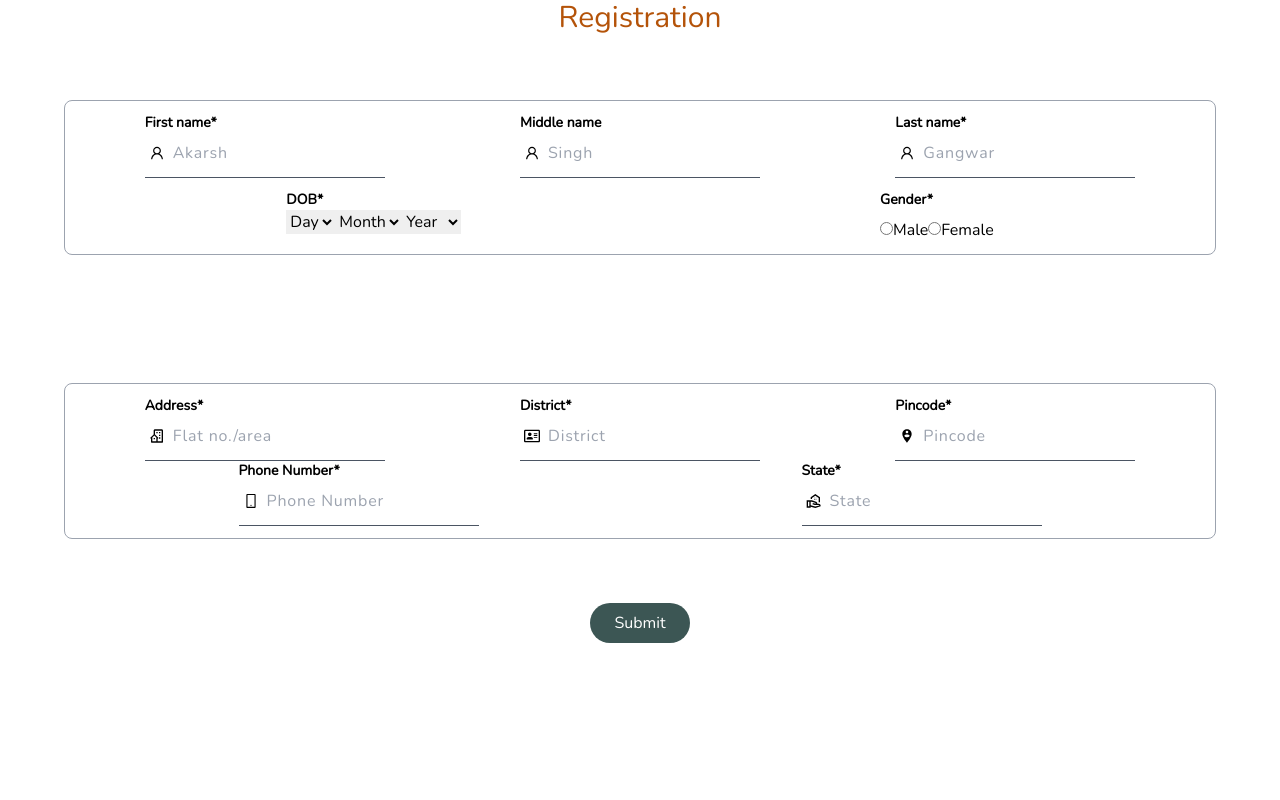
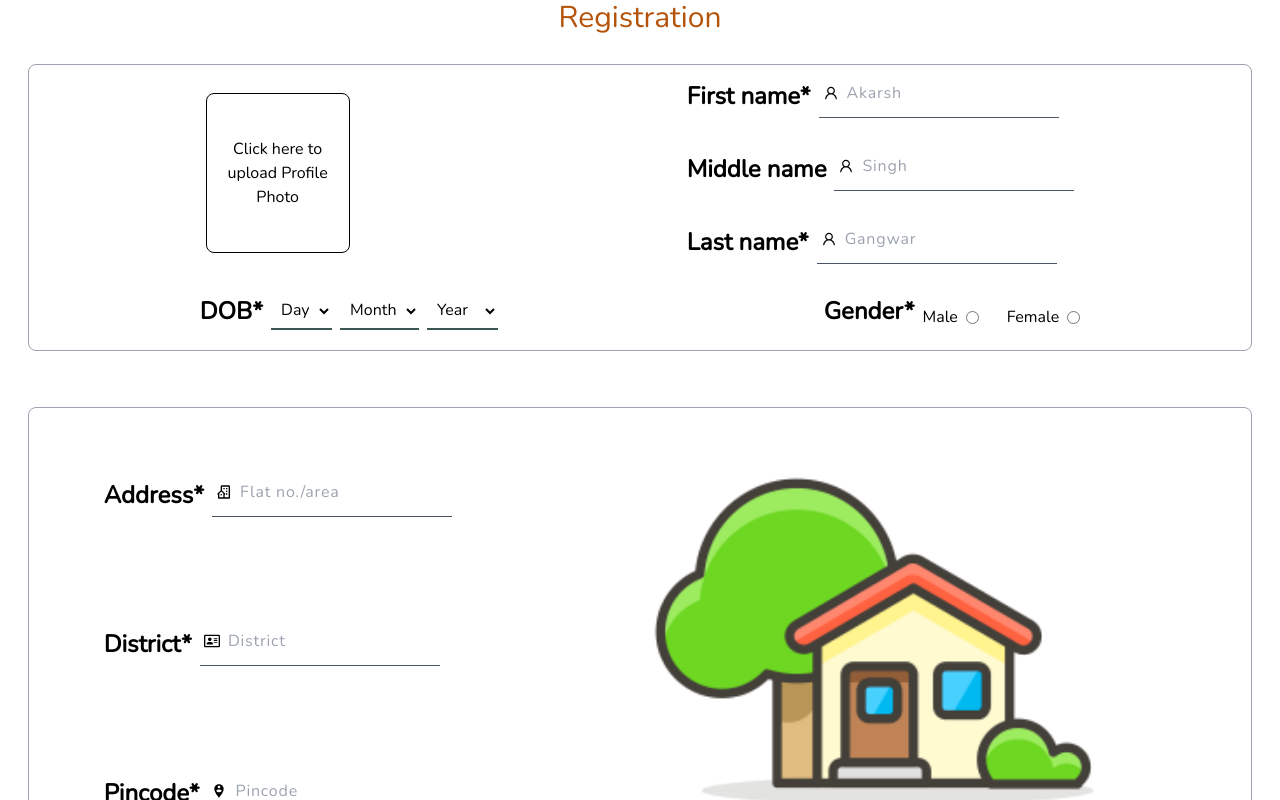
Before and after one commit to DevRyth/Time-Bank-Client, a React (Create React App) app: page /register in a window 1280 px wide. Shown: the top 800 px of the page. Built offline with nearby package versions, Linux system fonts and the light colour scheme.

Commit message:
Completed design of user register page

```diff
--- a/src/pages/PersonalDetails.tsx
+++ b/src/pages/PersonalDetails.tsx
@@ -9,6 +9,8 @@ import { Formik, FormikProps, FormikValues } from "formik";
 import axios from "axios";
 import Button from "../sharedComponents/button/Button";
 import { BASE_URL } from "../constants/constants";
+import Select from "../sharedComponents/Select";
+import homeImage from "../Images/home.png";
 
 interface Props {
   className?: string;
@@ -41,7 +43,7 @@ const PersonalDetails: React.FC<Props> = ({ className }) => {
 
   return (
     <div className={className}>
-      <div className="text-center  text-yellow-700 from-on-primary-dark text-3xl">
+      <div className="text-center text-yellow-700 from-on-primary-dark text-3xl">
         Registration
       </div>
       <Formik
@@ -78,10 +80,12 @@ const PersonalDetails: React.FC<Props> = ({ className }) => {
             onSubmit={formikProps.handleSubmit}
             className="flex flex-col justify-center"
           >
-            <div className="border  border-gray-400 rounded-lg space-y-3	m-16 p-3">
-              <div className="flex flex-col justify-around sm:flex-row ">
-                <div className="flex flex-col -space-y-0  ">
-                  <label className="text-sm  hidden sm:block font-bold">
+            <div className="border border-gray-400 rounded-lg space-y-7 m-7 p-2">
+              <div className="flex flex-col sm:flex-row justify-around items-center sm:items-stretch">
+                <div className="border border-black w-36 h-40 rounded-lg pb-3 sm:pb-0 text-center flex items-center sm:mt-5">Click here to upload Profile Photo</div>
+                <div className="flex flex-col space-y-7">
+                  <div className="flex flex-row items-center space-x-2">
+                    <label className="text-sm  hidden sm:block font-bold md:text-lg lg:text-xl xl:text-2xl">
                       First name*
                     </label>
                     <Input
@@ -93,8 +97,9 @@ const PersonalDetails: React.FC<Props> = ({ className }) => {
                       <AiOutlineUser />
                     </Input>
                   </div>
-                <div className="flex flex-col -space-y-0  ">
-                  <label className="text-sm hidden sm:block font-bold">
+
+                  <div className="flex flex-row items-center space-x-2">
+                    <label className="text-sm hidden sm:block font-bold md:text-lg lg:text-xl xl:text-2xl">
                       Middle name
                     </label>
                     <Input
@@ -106,8 +111,9 @@ const PersonalDetails: React.FC<Props> = ({ className }) => {
                       <AiOutlineUser />
                     </Input>
                   </div>
-                <div className="flex flex-col  -space-y-0 ">
-                  <label className="text-sm  hidden sm:block font-bold">
+
+                  <div className="flex flex-row items-center space-x-2">
+                    <label className="text-sm hidden sm:block font-bold md:text-lg lg:text-xl xl:text-2xl">
                       Last name*
                     </label>
                     <Input
@@ -119,44 +125,30 @@ const PersonalDetails: React.FC<Props> = ({ className }) => {
                       <AiOutlineUser />
                     </Input>
                   </div>
+
+                </div>
               </div>
 
-              <div className="flex flex-col md:flex-row -space-y-0 justify-around">
-                <div className="flex flex-col">
-                  <label className="hidden text-sm sm:block font-bold">
+              <div className="flex flex-col sm:flex-row -space-y-0 justify-around items-center pb-3">
+
+                <div className="flex flex-row items-center space-x-2">
+                  <label className="hidden text-sm sm:block font-bold md:text-lg lg:text-xl xl:text-2xl">
                     DOB*
                   </label>
-                  <div className="flex">
-                    <select
-                      onChange={formikProps.handleChange}
-                      name="birth_date"
-                    >
-                      {day.map((value, index) => {
-                        return <option key={index}>{value}</option>;
-                      })}
-                    </select>
-                    <select
-                      onChange={formikProps.handleChange}
-                      name="birth_month"
-                    >
-                      {month.map((value, index) => {
-                        return <option key={index}>{value}</option>;
-                      })}
-                    </select>
-                    <select
-                      onChange={formikProps.handleChange}
-                      name="birth_year"
-                    >
-                      {year.map((value, index) => {
-                        return <option key={index}>{value}</option>;
-                      })}
-                    </select>
+                  <div className="flex justify-center space-x-2">
+                    <Select label="Day" name="birth_date" options={day} onChange={formikProps.handleChange} />
+                    <Select label="Month" name="birth_month" options={month} onChange={formikProps.handleChange} />
+                    <Select label="Year" name="birth_year" options={year} onChange={formikProps.handleChange} />
                   </div>
                 </div>
-                <div className=" mx-auto sm:mx-0 space-y-3">
-                  <label className="hidden  sm:block text-sm font-bold ">
+
+                <div className="space-y-3 flex flex-row items-center space-x-2">
+                  <label className="hidden  sm:block text-sm font-bold md:text-lg lg:text-xl xl:text-2xl">
                     Gender*
                   </label>
+                  <div className="flex flex-row space-x-7 items-center">
+                    <label className="flex flex-row space-x-2 items-center">
+                      <span>Male</span>
                       <input
                         onChange={formikProps.handleChange}
                         className=""
@@ -164,7 +156,9 @@ const PersonalDetails: React.FC<Props> = ({ className }) => {
                         name="gender"
                         value="Male"
                       ></input>
-                  <span>Male</span>
+                    </label>
+                    <label className="flex flex-row space-x-2 items-center">
+                      <span>Female</span>
                       <input
                         onChange={formikProps.handleChange}
                         className=""
@@ -172,16 +166,20 @@ const PersonalDetails: React.FC<Props> = ({ className }) => {
                         name="gender"
                         value="Female"
                       ></input>
-                  <span>Female</span>
+                    </label>
                   </div>
                 </div>
               </div>
-            <div className="border border-gray-400 rounded-lg	m-16 p-3">
+            </div>
+
+
+            <div className="border border-gray-400 rounded-lg	m-7 p-3">
               {/* address */}
+              <div className="flex flex-row justify-center sm:justify-around">
+                <div className="flex flex-col justify-around space-y-2 sm:space-y-0">
 
-              <div className="flex flex-col justify-around sm:flex-row">
-                <div className=" flex flex-col">
-                  <label className="hidden sm:block text-sm font-bold ">
+                  <div className="flex flex-col sm:flex-row items-center space-x-2">
+                    <label className="hidden sm:block text-sm font-bold md:text-lg lg:text-xl xl:text-2xl">
                       Address*
                     </label>
                     <Input
@@ -193,8 +191,9 @@ const PersonalDetails: React.FC<Props> = ({ className }) => {
                       <BiBuildingHouse />
                     </Input>
                   </div>
-                <div className=" flex flex-col">
-                  <label className=" hidden text-sm sm:block font-bold">
+
+                  <div className="flex flex-col sm:flex-row items-center space-x-2">
+                    <label className=" hidden text-sm sm:block font-bold md:text-lg lg:text-xl xl:text-2xl">
                       District*
                     </label>
                     <Input
@@ -207,8 +206,8 @@ const PersonalDetails: React.FC<Props> = ({ className }) => {
                     </Input>
                   </div>
 
-                <div className=" flex flex-col">
-                  <label className=" hidden text-sm sm:block font-bold">
+                  <div className="flex flex-col sm:flex-row items-center space-x-2">
+                    <label className=" hidden text-sm sm:block font-bold md:text-lg lg:text-xl xl:text-2xl">
                       Pincode*
                     </label>
                     <Input
@@ -221,12 +220,16 @@ const PersonalDetails: React.FC<Props> = ({ className }) => {
                     </Input>
                   </div>
                 </div>
+                <div className="hidden rounded-full w-1/2 sm:flex justify-center">
+                  <img src={homeImage} className="w-full max-w-md"></img>
+                </div>
+              </div>
 
               {/* contact */}
 
-              <div className="flex flex-col justify-around sm:flex-row">
-                <div className=" flex flex-col">
-                  <label className=" hidden text-sm sm:block font-bold">
+              <div className="flex flex-col justify-around sm:flex-row pb-3 space-y-2 sm:space-y-0">
+                <div className="flex flex-col sm:flex-row items-center space-x-2">
+                  <label className=" hidden text-sm sm:block font-bold md:text-lg lg:text-xl xl:text-2xl">
                     Phone Number*
                   </label>
                   <Input
@@ -239,8 +242,8 @@ const PersonalDetails: React.FC<Props> = ({ className }) => {
                   </Input>
                 </div>
 
-                <div className=" flex flex-col">
-                  <label className=" hidden text-sm sm:block font-bold">
+                <div className=" flex flex-col sm:flex-row items-center space-x-2">
+                  <label className=" hidden text-sm sm:block font-bold md:text-lg lg:text-xl xl:text-2xl">
                     State*
                   </label>
                   <Input
--- /dev/null
+++ b/src/sharedComponents/Select.tsx
@@ -0,0 +1,21 @@
+import React, { SelectHTMLAttributes } from "react";
+
+interface Props extends SelectHTMLAttributes<HTMLSelectElement>{
+    options: any;
+    label: string;
+    name: string;
+    className?: string;
+}
+
+const SelectTag: React.FC<Props> = ({ options, label, name, className }) => {
+    return (
+        <select name={name} className={`w-min border p-1.5 outline-none border-t-0 border-l-0 border-r-0 border-b-2 bg-white border-primary-dark ${className}`}>
+            <option selected>{label}</option>
+            {options.map((item: any, index: Number) => (
+                <option>{item}</option>
+            ))}
+        </select>
+    );
+};
+
+export default React.memo(SelectTag);
```
Also changed, not shown: src/Images/home.png (added). Lines whose indentation alone changed are shown as unchanged.
